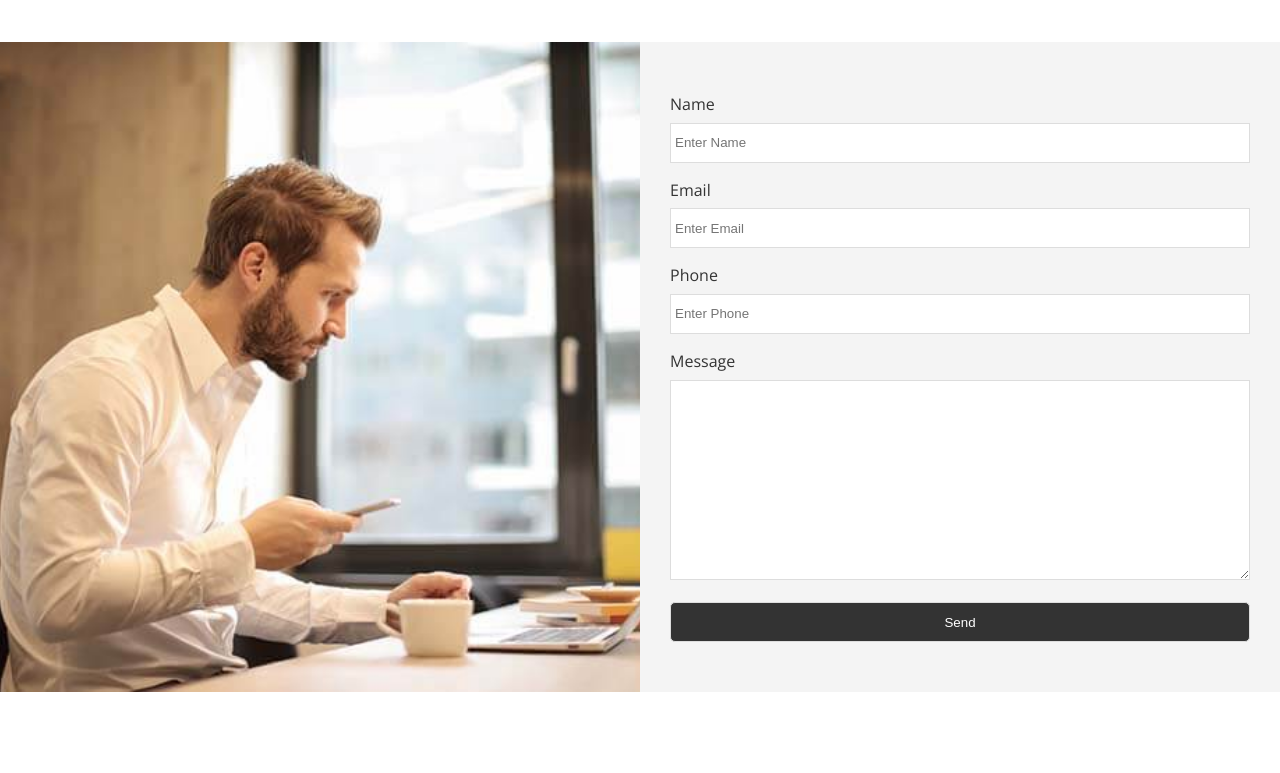
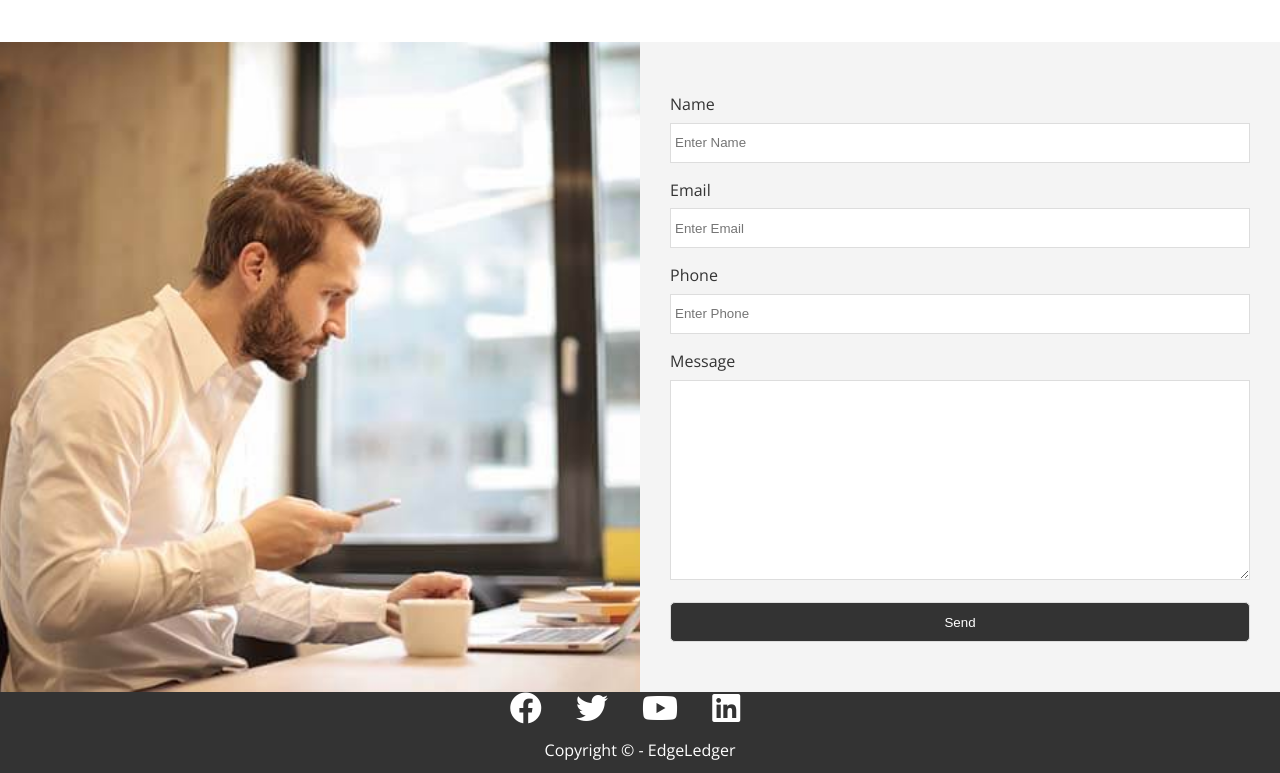
Before and after one commit to JasJohn3/EdgeLeger, a plain HTML site: page index.html in a window 1280 px wide. Shown: the part 3487-4260 px from the top of the page. Before the commit the page ends 4187 px from the top, so only its background shows below. Drawn offline with nearby package versions, Linux system fonts and the light colour scheme.

Commit message:
Added Footer and Footer Styling

```diff
--- a/css/style.css
+++ b/css/style.css
@@ -161,3 +161,23 @@ padding: 30px;
 /* .callback-form input:focus{
 
 } */
+
+/* FOOTER */
+.footer{
+  display: flex;
+  flex-direction: column;
+  align-items: center;
+  text-align: center;
+  justify-content: center;
+}
+
+.footer a{
+  color: #fff;
+}
+.footer a:hover{
+  color: #28a745;
+}
+
+.footer .social >*{
+  margin-right: 30px;
+}
--- a/index.html
+++ b/index.html
@@ -183,5 +183,14 @@
       </div>
     </section>
   </main>
+  <footer class="footer bg-dark">
+    <div class="social">
+      <a href=""><i class="fab fa-facebook fa-2x"></i></a>
+      <a href=""><i class="fab fa-twitter fa-2x"></i></a>
+      <a href=""><i class="fab fa-youtube fa-2x"></i></a>
+      <a href=""><i class="fab fa-linkedin fa-2x"></i></a>
+    </div>
+    <p>Copyright &copy; - EdgeLedger</p>
+  </footer>
 </body>
 </html>
```
